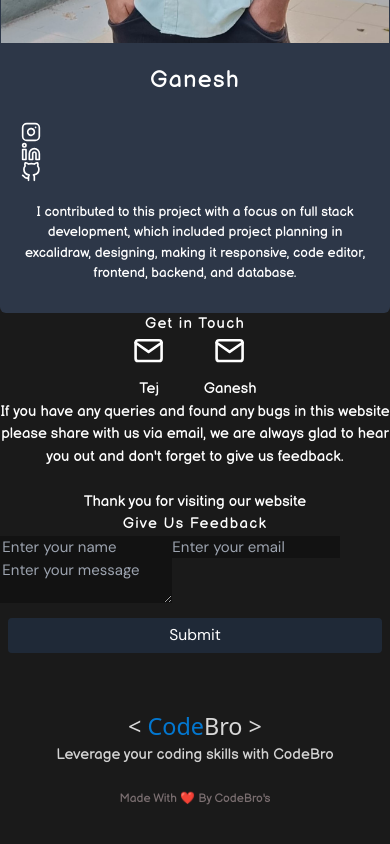
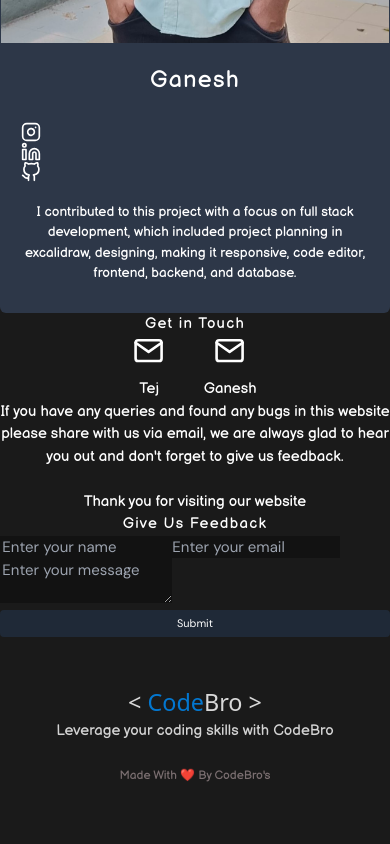
Before and after one commit to Ganesh-Mk/CodeBro, a React (Vite) app in the folder frontend/: page /aboutus in a window 390 px wide. Shown: the part 1435-2279 px from the top of the page. Built offline with nearby package versions, Linux system fonts and the light colour scheme; a web font is replaced by a local one.

Commit message:
set responsive for editprofile and abouts btns loader

```diff
--- a/frontend/src/pages/AboutUsPage.jsx
+++ b/frontend/src/pages/AboutUsPage.jsx
@@ -44,7 +44,7 @@ export default function AboutUsPage() {
 
   const handleSubmit = (e) => {
     e.preventDefault();
-    setIsLoading(true)
+    setIsLoading(true);
 
     // const mailtoLink = `mailto:ganeshmk247@gmail.com?subject=Feedback from ${name}&body=${message}`;
     // window.location.href = mailtoLink;
@@ -69,10 +69,10 @@ export default function AboutUsPage() {
           progress: undefined,
           theme: "dark",
           transition: Flip,
-        })
+        });
         setTimeout(() => {
           setIsLoading(false);
-        },100)
+        }, 100);
       })
       .catch((err) => console.log(err));
   };
@@ -386,18 +386,20 @@ export default function AboutUsPage() {
                           backgroundColor: "#1F2937",
                           opacity: 0.8, // Slightly dim the button when loading
                         },
+                        "@media (max-width: 800px)": {
+                          height: "7vw",
+                        },
                       }}
                     >
                       <Spinner size="md" />
                     </Button>
                   ) : (
-                <button className="editBtns" onClick={handleSubmit}>
+                    <button className="editBtn" onClick={handleSubmit}>
                       Submit
                     </button>
                   )}
                 </Stack>
               </div>
-
             </form>
           </div>
 
@@ -405,7 +407,7 @@ export default function AboutUsPage() {
         </div>
         <FooterComp />
       </div>
-      <ToastContainer/>
+      <ToastContainer />
     </div>
   );
 }
--- a/frontend/src/pages/EditProfilePage.jsx
+++ b/frontend/src/pages/EditProfilePage.jsx
@@ -276,7 +276,7 @@ function EditProfilePage() {
                   sx={{
                     width: "10vw",
                     height: "3vw",
-                    borderRadius: "3vw",
+                    borderRadius: "1vw",
                     fontSize: "1.5vw",
                     marginTop: "6vw",
                     backgroundColor: "#007BFF",
@@ -284,9 +284,12 @@ function EditProfilePage() {
                       backgroundColor: "#0056b3", // Darken the button slightly when hovered
                     },
                     _loading: {
-                      backgroundColor: "#007BFF",
+                      backgroundColor: "#2C2C2C",
                       opacity: 0.8, // Slightly dim the button when loading
                     },
+                    "@media (max-width: 800px)": {
+                          height: "6vw",
+                        },
                   }}
                 >
                   <Spinner size="md" />
--- a/frontend/src/style/AboutUs.scss
+++ b/frontend/src/style/AboutUs.scss
@@ -10,6 +10,14 @@ input::placeholder {
 }
 textarea::placeholder {
     font-size: 15px;
+}
+.editBtn{
+    width: 100%;
+    height: 3vw;
+    border-radius: 1vw;
+    font-size: 1.5vw;
+    // margin-top: 2vw;
+    background: #1F2937;
 }
 
 .aboutUsMailBox {
@@ -84,4 +92,12 @@ textarea::placeholder {
     .aboutUsMailBox {
         gap: 10vw;
     }
+    .editBtn{
+        width: 100%;
+        height: 7vw;
+        border-radius: 1vw;
+        font-size: 2.8vw;
+        // margin-top: 2vw;
+        background: #1F2937;
+    }
 }
--- a/frontend/src/style/EditProfile.scss
+++ b/frontend/src/style/EditProfile.scss
@@ -89,12 +89,12 @@
 
 
 .editBtns{
-    width: 100%;
+    width: 10vw;
     height: 3vw;
     border-radius: 1vw;
     font-size: 1.5vw;
     // margin-top: 2vw;
-    background: #1F2937;
+    background: #2C2C2C;
 }
 
 
@@ -152,12 +152,6 @@
     .editProfile .editHead h1 {
         font-size: 8vw;
     }
-    .editBtns{
-        width: 100%;
-        height: 9vw;
-        margin: 2vw;
-        font-size: 4vw;
-    }
     .editProfile .editBox .editRight .editInputBox {
         display: flex;
         width: 100%;
@@ -166,4 +160,12 @@
         justify-content: space-between;
         align-items: center;
     }
+    .editBtns{
+        width: 10vw;
+        height: 6vw;
+        border-radius: 1vw;
+        font-size: 2vw;
+        // margin-top: 2vw;
+        background: #2C2C2C;
+    }
 }
```
Lines whose indentation alone changed are shown as unchanged.
